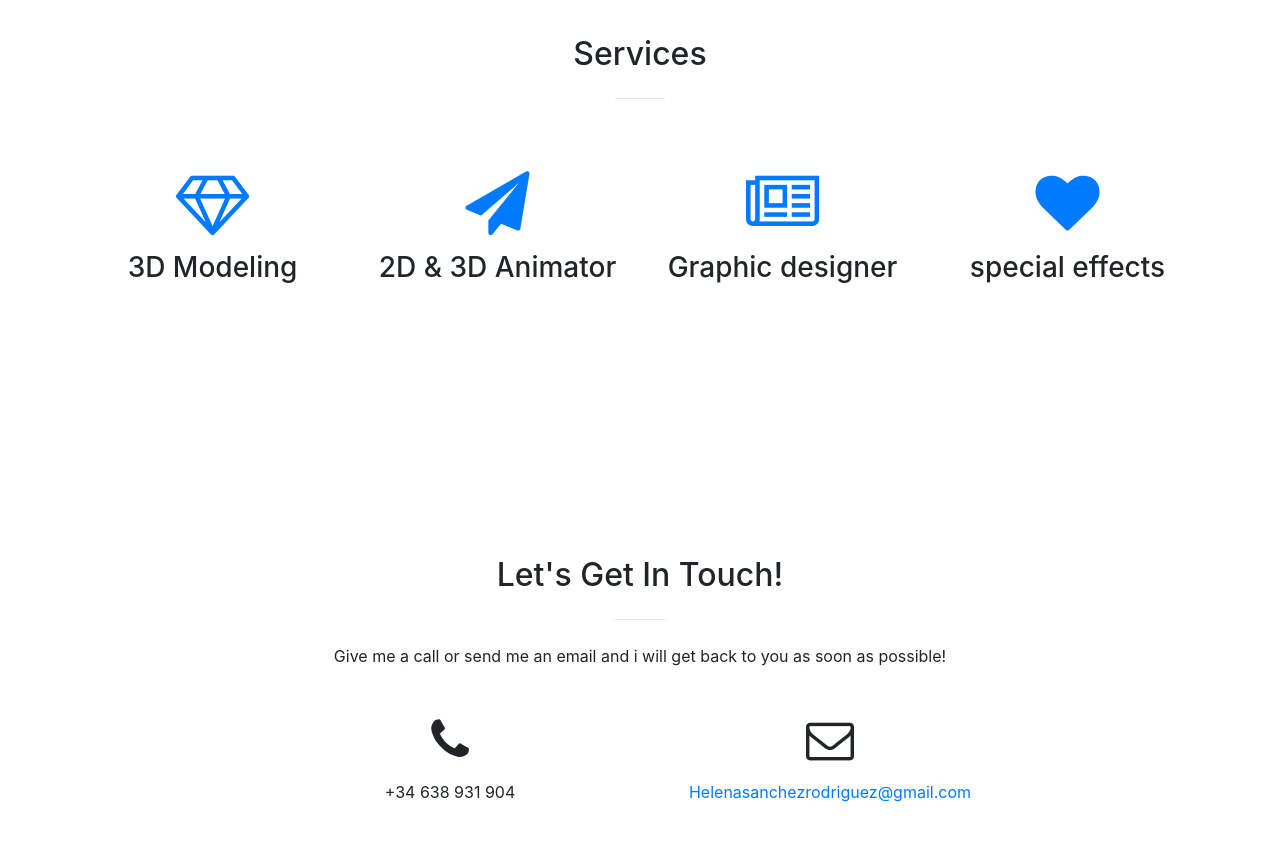
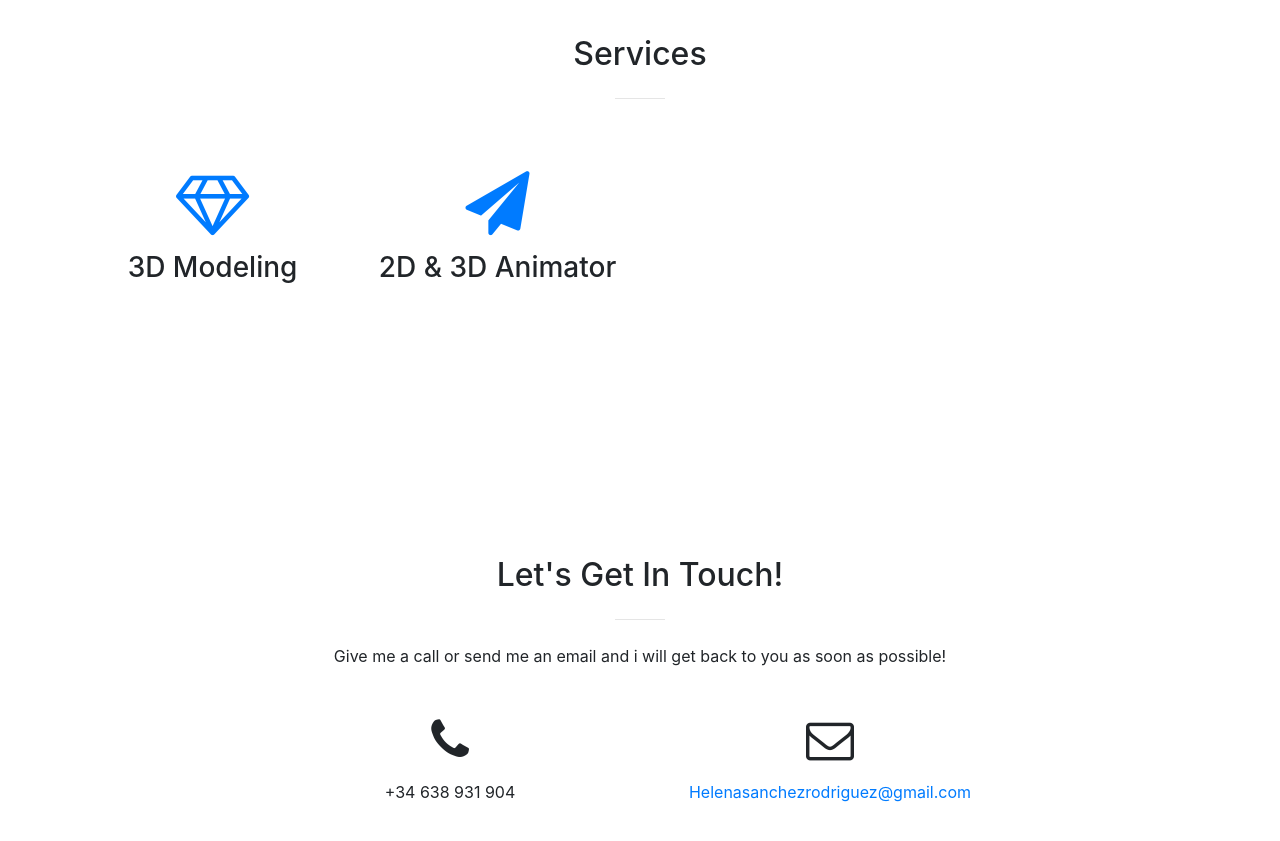
Before and after one commit to Hsan99/codeLikeGirl, a website with bundled scripts: page index.html in a window 1280 px wide. Shown: the part 1380-2221 px from the top of the page. Built offline with nearby package versions, Linux system fonts and the light colour scheme.

Commit message:
Update index.html

```diff
--- a/index.html
+++ b/index.html
@@ -108,17 +108,6 @@
               <h3 class="mb-3">2D & 3D Animator</h3>
             </div>
           </div>
-          <div class="col-lg-3 col-md-6 text-center">
-            <div class="service-box mt-5 mx-auto">
-              <i class="fa fa-4x fa-newspaper-o text-primary mb-3 sr-icons"></i>
-              <h3 class="mb-3">Graphic designer</h3>
-            </div>
-          </div>
-          <div class="col-lg-3 col-md-6 text-center">
-            <div class="service-box mt-5 mx-auto">
-              <i class="fa fa-4x fa-heart text-primary mb-3 sr-icons"></i>
-              <h3 class="mb-3">special effects</h3>
-            </div>
           </div>
         </div>
       </div>
```
